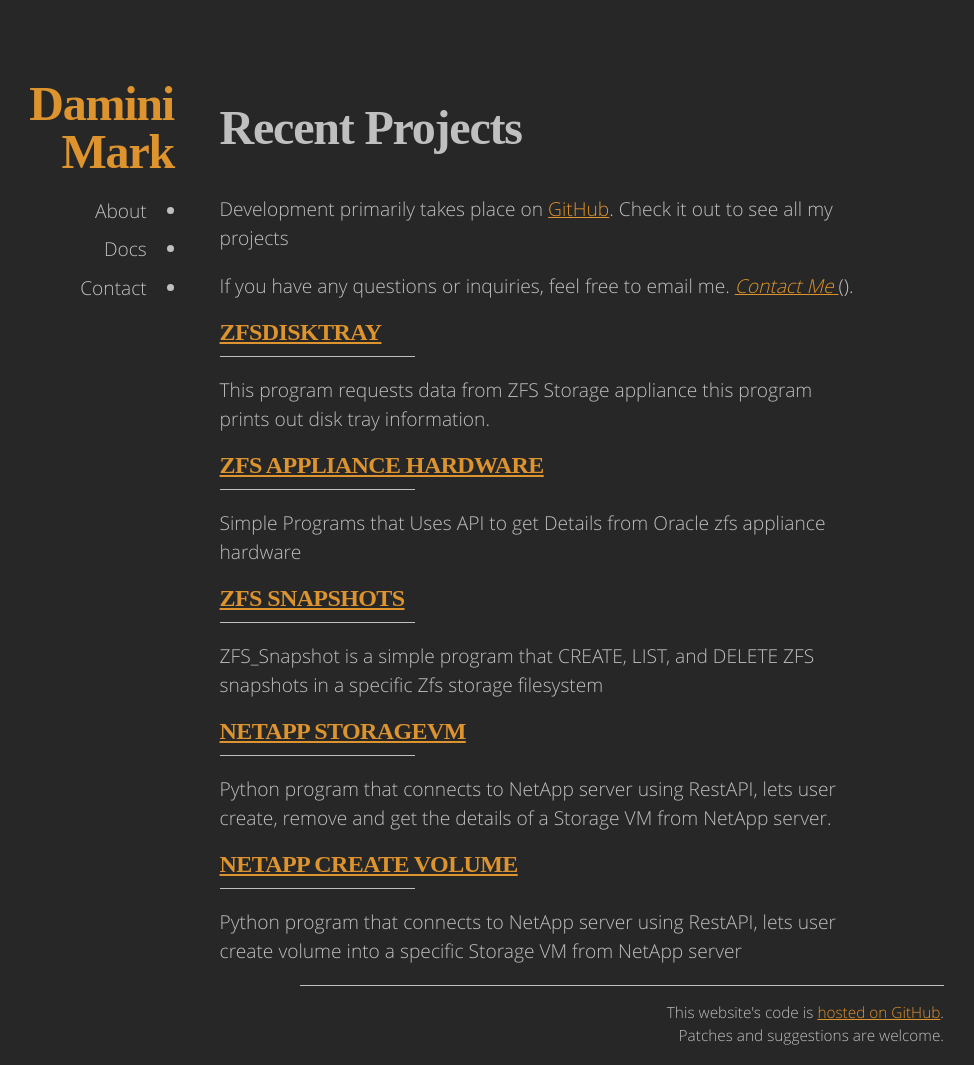
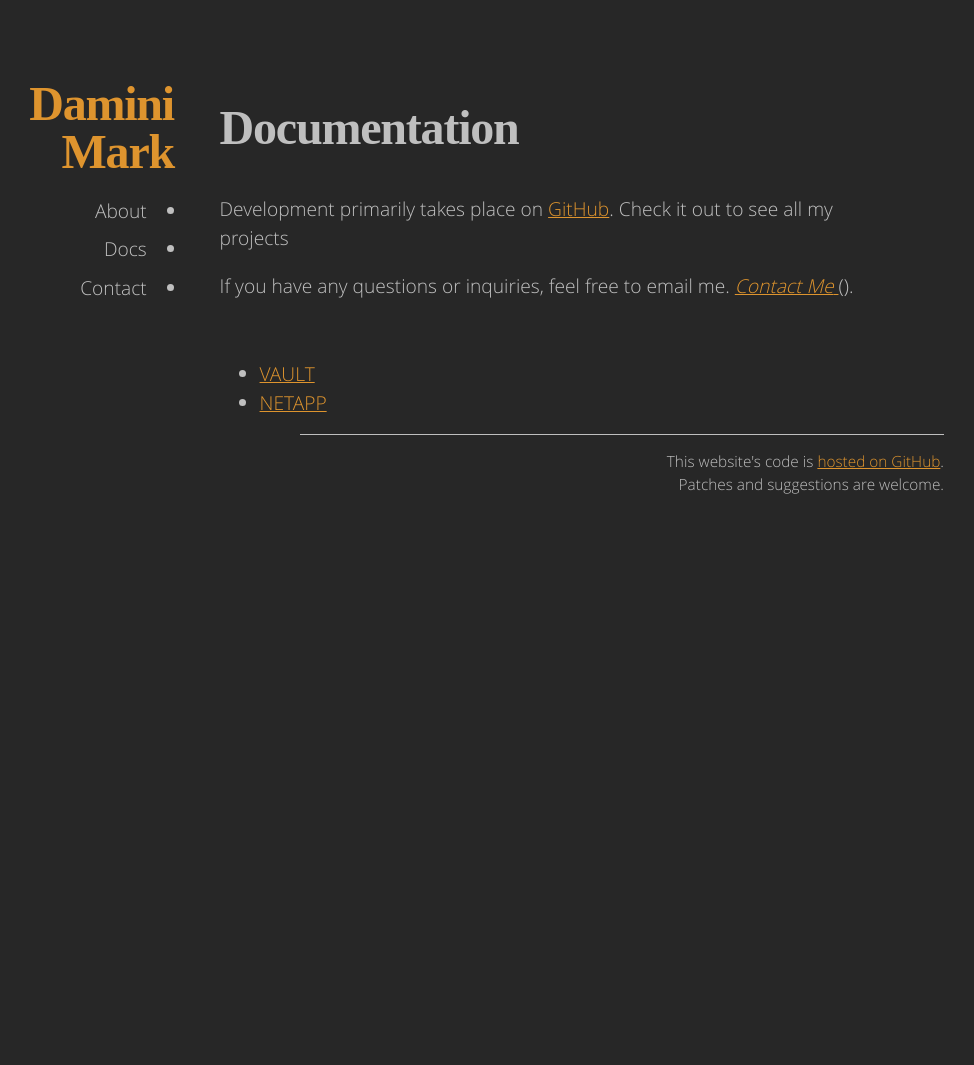
Before and after one commit to DMarkStorage/portfolio, a Django app: page /projects in a window 1280 px wide. Shown: the whole page, without its empty margins (156-1130 px from the left). After the commit the page ends 494 px from the top, so only its background shows below. Run offline with Django 4.2, Linux system fonts and the light colour scheme.

Commit message:
added new pages 'vault' and 'netapp'

```diff
--- a/website/templates/Projects.html
+++ b/website/templates/Projects.html
@@ -6,7 +6,7 @@
 {% block content %}
 </br>
 
-<h1>Recent Projects</h1>
+<h1>Documentation</h1>
 </br>
 
 <p>Development primarily takes place on <a href="https://github.com/DMarkStorage" target="_blank">
@@ -18,55 +18,24 @@
 </a>
  ().</p>
 
-<h2 style="text-transform:uppercase;">
-	<a href="https://github.com/DMarkStorage/zfsdisktray" target="_blank">
-		zfsdisktray
-	</a>
-	<hr size="1" width="30%" color="#BFBFBF" align="left">
-</h2>
-<p>
-	This program requests data from ZFS Storage appliance this program prints out disk tray information.
-</p>
 
-<h2 style="text-transform:uppercase;">
-	<a href="https://github.com/DMarkStorage/zfsdisktray" target="_blank">
-		ZFS Appliance Hardware
-	</a>
-	<hr size="1" width="30%" color="#BFBFBF" align="left">
-</h2>
-<p>
-	Simple Programs that Uses API to get Details from Oracle zfs appliance hardware
-</p>
+ <br>
+<ul>
+	<li style="text-transform:uppercase;">
+		<a href="{% url 'Vault'%}">
+			Vault
+		</a>
+	</li>
+	<li style="text-transform:uppercase;">
+		<a href="{% url 'Netapp'%}">
+			NetApp
+		</a>
+	</li>
+</ul>
 
-<h2 style="text-transform:uppercase;">
-	<a href="https://github.com/DMarkStorage/ZFS_Snapshots" target="_blank">
-		ZFS Snapshots
-	</a>
-	<hr size="1" width="30%" color="#BFBFBF" align="left">
-</h2>
-<p>
-	ZFS_Snapshot is a simple program that CREATE, LIST, and DELETE ZFS snapshots in a specific Zfs storage filesystem
-</p>
 
-<h2 style="text-transform:uppercase;">
-	<a href="https://github.com/DMarkStorage/NetApp_StorageVM" target="_blank">
-		NetApp StorageVM
-	</a>
-	<hr size="1" width="30%" color="#BFBFBF" align="left">
-</h2>
-<p>
-	Python program that connects to NetApp server using RestAPI, lets user create,
-	remove and get the details of a Storage VM from NetApp server.
-</p>
 
-<h2 style="text-transform:uppercase;">
-	<a href="https://github.com/DMarkStorage/NetApp_Volume" target="_blank">
-		NetApp Create Volume
-	</a>
-	<hr size="1" width="30%" color="#BFBFBF" align="left">
-</h2>
-<p>
-	Python program that connects to NetApp server using RestAPI, lets user create volume into a specific Storage VM from NetApp server
-</p>
+
+
 
 {% endblock %}
--- a/website/urls.py
+++ b/website/urls.py
@@ -26,6 +26,9 @@ urlpatterns = [
     path('',views.index, name="index"),
     path('about',views.About, name="About"),
     path('projects',views.Projects, name="Projects"),
-    path('contact',views.Contact, name="Contact")
+    path('contact',views.Contact, name="Contact"),
+    path('vault',views.Vault, name="Vault"),
+    path('netapp',views.Netapp, name="Netapp"),
+
 
 ]
--- a/website/views.py
+++ b/website/views.py
@@ -13,3 +13,9 @@ def Projects(request):
 
 def Contact(request):
 	return render(request, 'Contact.html')
+
+def Vault(request):
+	return render(request, 'vault.html')
+
+def Netapp(request):
+	return render(request, 'netapp.html')
```
Also changed, not shown: website/templates/netapp.html (added, +12 -0 lines), website/templates/vault.html (added, +26 -0 lines).
